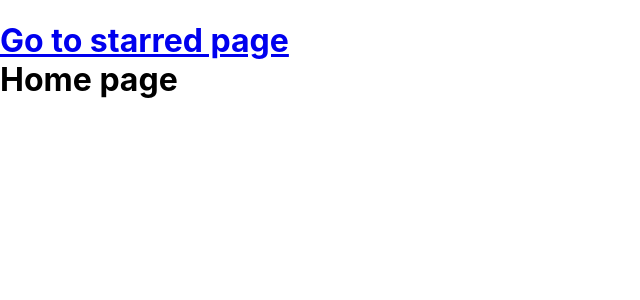
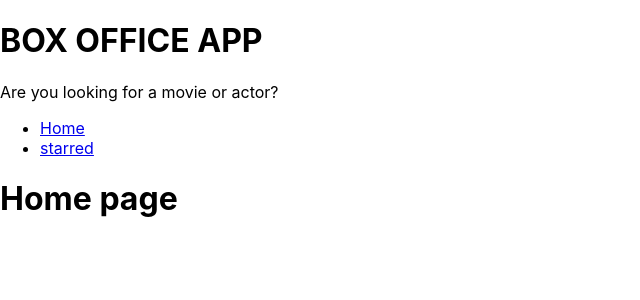
Before and after one commit to Chakradhar094/Box-office-app, a React (Create React App) app: page / in a window 1280 px wide. Shown: the top 300 px of the page, without its empty margins (0-640 px from the left). Built offline with nearby package versions, Linux system fonts and the light colour scheme.

Commit message:
added navigation to home and starred pages

```diff
--- a/src/App.jsx
+++ b/src/App.jsx
@@ -1,16 +1,18 @@
 
 import { BrowserRouter, Routes, Route } from "react-router-dom";
-import Home from "./pages/home"
-import Starred from "./pages/starred"
+import Home from "./pages/home";
+import Starred from "./pages/starred";
+import Mainlayout from "./components/mainlayout";
+
 function App() {
   return (
     <BrowserRouter>
     <Routes>
 
-
+    <Route element={<Mainlayout />}>
       <Route path="/" element={<Home />} />
       <Route path="/starred" element={<Starred />} />
-
+    </Route>
 
     </Routes>
   </BrowserRouter>
--- /dev/null
+++ b/src/components/apptitle.jsx
@@ -0,0 +1,8 @@
+
+export default function Apptitle(props){
+    const {title,subtitle}=props;
+    return <div>
+    <h1>{title}</h1>
+    <p>{subtitle}</p>
+    </div>
+}
--- /dev/null
+++ b/src/components/mainlayout.jsx
@@ -0,0 +1,17 @@
+
+import { Outlet } from "react-router-dom";
+import Navs from "./navs";
+import Apptitle from "./apptitle";
+
+const Mainlayout=()=>{
+    console.log(Outlet)
+    return (
+        <div>
+            <Apptitle title="BOX OFFICE APP" subtitle="Are you looking for a movie or actor?"/>
+           <Navs />
+          <Outlet />
+
+        </div>
+    );
+}
+export default Mainlayout;
--- /dev/null
+++ b/src/components/navs.jsx
@@ -0,0 +1,29 @@
+import { Link } from "react-router-dom";
+
+const LINK=[
+    {
+      text:"Home",
+      to:"/"
+    },
+    {
+      text:"starred",
+      to:"/starred"
+    }
+]
+const Navs=()=>{
+    return (
+    <div>
+       <ul>
+        {
+            LINK.map((item,index)=>{
+                return  <li key={index}>
+                    <Link to={item.to}>{item.text}</Link>
+                </li>
+            })
+        }
+       </ul>
+    </div>
+    );
+}
+
+export default Navs;
--- a/src/pages/home.jsx
+++ b/src/pages/home.jsx
@@ -1,5 +1,5 @@
 
-import { Link } from "react-router-dom";
+
 
 
 
@@ -7,7 +7,7 @@
     return (
         <h1>
     <div >
-         <Link to="/starred" >Go to starred page</Link>
+
          <div>Home page</div>
     </div>
     </h1>
```
